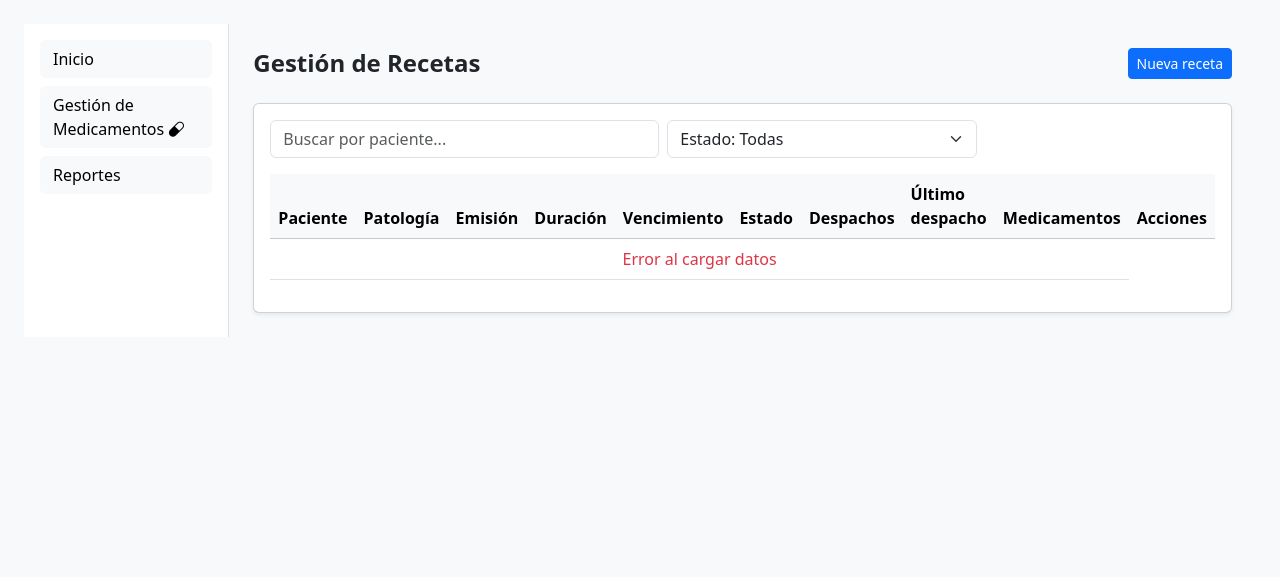
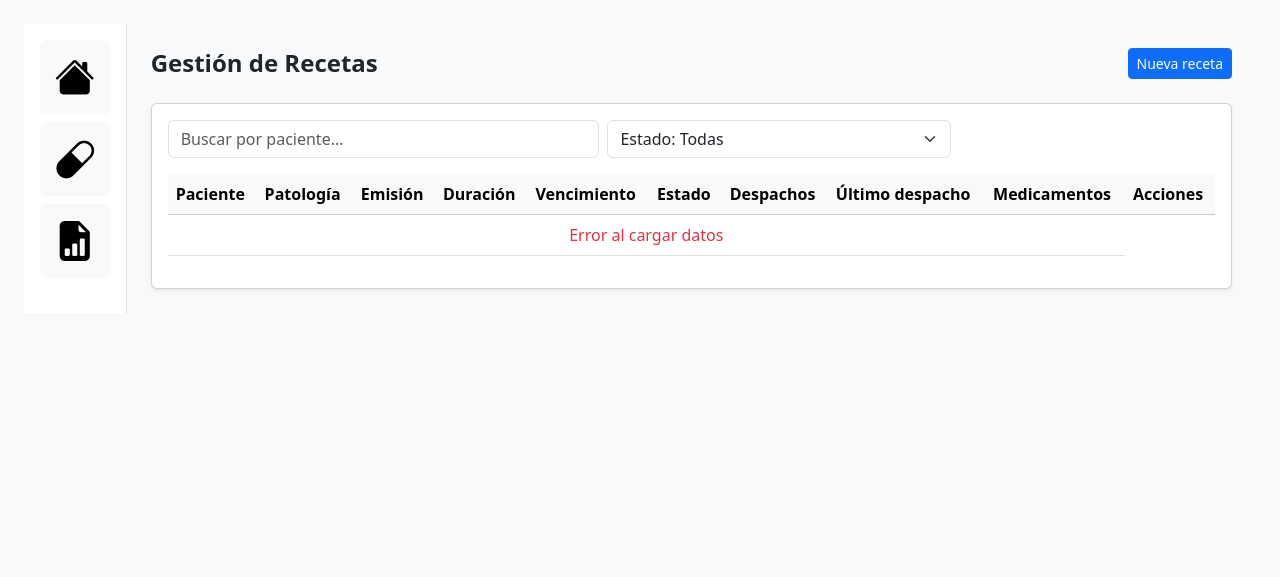
Before and after one commit to Lorena-V/Proyecto-titulo-TI, a Flask app: template app/templates/recetas.html in a window 1280 px wide. Shown: the part 57-634 px from the top of the page. Run offline with Flask 3, Linux system fonts and the light colour scheme; the template is opened without the code that fills it, so the values that code supplies are empty; some libraries are stand-ins or nearby versions.

Commit message:
Mejora la interfaz del módulo y el sidebar, centrando los botones y añadiendo íconos para una mejor usabilidad.

```diff
--- a/app/templates/base_module.html
+++ b/app/templates/base_module.html
@@ -5,7 +5,7 @@
     <div class="row g-0">
 
         <!-- Sidebar (vertical)  -->
-        <aside class="col-12 col-md-3 col-lg-2 bg-white border-end p-3">
+        <aside class="col-12 col-md-3 col-lg-1 bg-white border-end p-3">
             <div class="d-flex flex-column gap-2">
                 {% block sidebar %}
                 {% include "partials/sidebar.html" %}
@@ -14,7 +14,7 @@
         </aside>
 
         <!-- Contenido del módulo -->
-        <section class="col-12 col-md-9 col-lg-10 p-4">
+        <section class="col-12 col-md-10 col-lg-11 p-4">
             {% block module_content %}{% endblock %}
         </section>
     </div>
--- a/app/templates/partials/sidebar.html
+++ b/app/templates/partials/sidebar.html
@@ -1,22 +1,40 @@
 <!-- Sidebar = Menú lateral izquierdo por modulo -->
-<a class="btn btn-light text-start" href="/home">Inicio</a>
+<a class="btn btn-light text-center" href="/home">
+  <i class="bi bi-house-fill fs-1"
+    title="Home"
+    aria-label="Ir al Home"></i>
+</a>
 
 {% if rol in ["QF", "AUXILIAR"] %}
-  <a class="btn btn-light text-start" href="/gestion_pacientes">Gestión de Pacientes</a>
-  <a class="btn btn-light text-start" href="/gestion_recetas">Gestión de Recetas</a>
+  <a class="btn btn-light text-center" href="/gestion_pacientes">
+    <i class="bi bi-person-vcard fs-1"
+      title="Gestión de Pacientes"
+      aria-label="Gestionar Pacientes"></i>
+  </a>
+  <a class="btn btn-light text-center" href="/gestion_recetas">
+    <i class="bi bi-prescription2 fs-1"
+      title="Gestión de Recetas"
+      aria-label="Gestionar Recetas"></i>
+  </a>
 {% endif %}
 
 <!-- Todos -->
-<a class="btn btn-light text-start" href="/gestion_medicamentos">
-  Gestión de Medicamentos
-  <i class="bi bi-capsule"></i>
+<a class="btn btn-light text-center" href="/gestion_medicamentos">
+  <i class="bi bi-capsule fs-1"
+    title="Gestión de Medicamentos"
+    aria-label="Gestionar Medicamentos"></i>
 </a>
-<a class="btn btn-light text-start" href="/reportes">Reportes</a>
+<a class="btn btn-light text-center" href="/reportes">
+  <i class="bi bi-file-earmark-bar-graph-fill fs-1"
+    title="Reportes"
+    aria-label="Generar Reportes"></i>
+</a>
 
 
 {% if rol == "QF" %}
-  <a class="btn btn-light text-start" href="/usuarios">
-    Administración de Usuarios
-    <i class="bi bi-capsule"></i>
+  <a class="btn btn-light text-center" href="/usuarios">
+    <i class="bi bi-people-fill fs-1"
+      title="Administración de Usuarios"
+      aria-label="Administración Usuarios"></i>
   </a>
 {% endif %}
```
